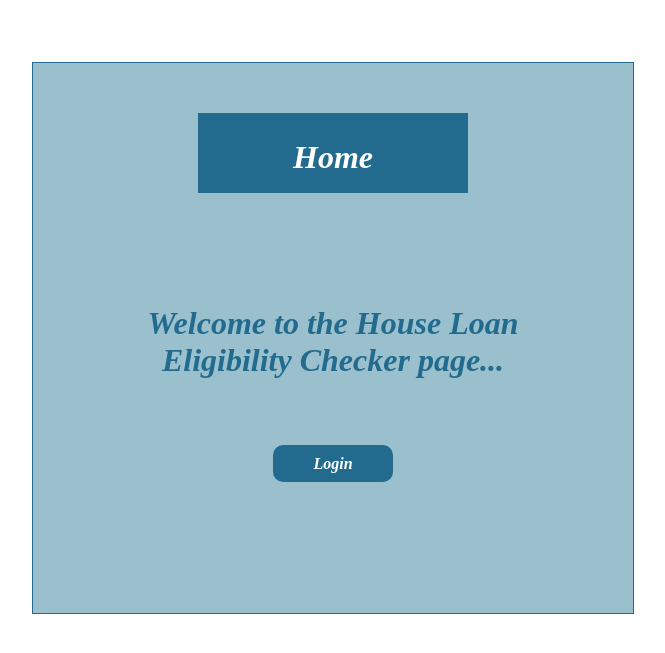
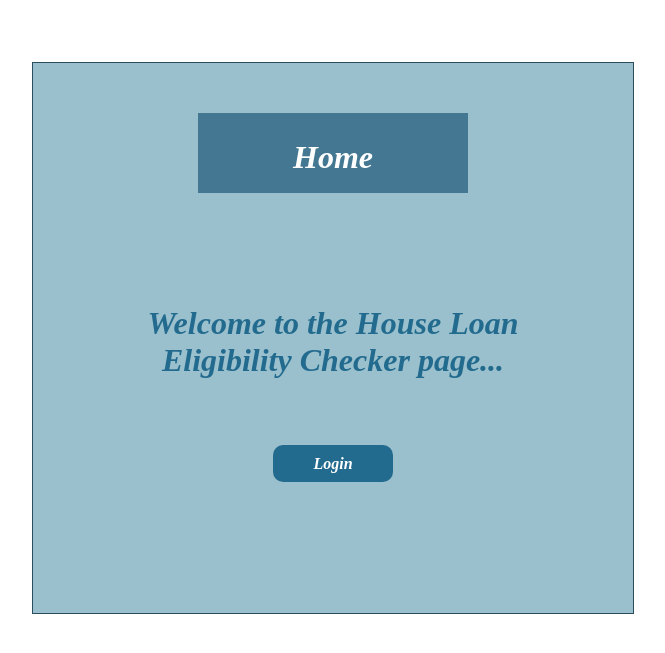
Before and after one commit to Ravishkumar16/RavishKumar-Project-3_Python-for-DS, a Python web app: template RavishKumar_Project-3_Python-for-DS-main/Python for DS Graded Project - 3/templates/home.html in a window 1280 px wide. Shown: the top 653 px of the page, without its empty margins (307-972 px from the left). Run offline with Jinja, Linux system fonts and the light colour scheme; the template is opened without the code that fills it, so the values that code supplies are empty.

Commit message:
Add files via upload

```diff
--- a/RavishKumar_Project-3_Python-for-DS-main/Python for DS Graded Project - 3/static/style.css
+++ b/RavishKumar_Project-3_Python-for-DS-main/Python for DS Graded Project - 3/static/style.css
@@ -3,14 +3,14 @@
     padding: 5px 60px;
     width: 150px;
     height: 70px;
-    background-color: #236B8E;
+    background-color: #447892;
 }
 
 .border{
     padding: 50px 50px;
     width: 500px;
     height: 450px;
-    border: 1px solid #236B8E;
+    border: 1px solid #2a4e60;
     border-radius: 0px;
     background-color: #9AC0CD;
 }
--- a/RavishKumar_Project-3_Python-for-DS-main/Python for DS Graded Project - 3/templates/predict.html
+++ b/RavishKumar_Project-3_Python-for-DS-main/Python for DS Graded Project - 3/templates/predict.html
@@ -43,6 +43,7 @@
                     <option value="1">Yes</option>
                     <option value="0">No</option>
                 </select></h3>
+            <h3>Applicant Age : <input name="Age" id="age" type="number" required="required"></h3>
 
             <h3>Applicant Income : <input name="Income" id="income" type="number" required="required"></h3>
 
```
Also changed, not shown: RavishKumar_Project-3_Python-for-DS-main/Python for DS Graded Project - 3/app.py (+10 -6 lines), 2 other files.
